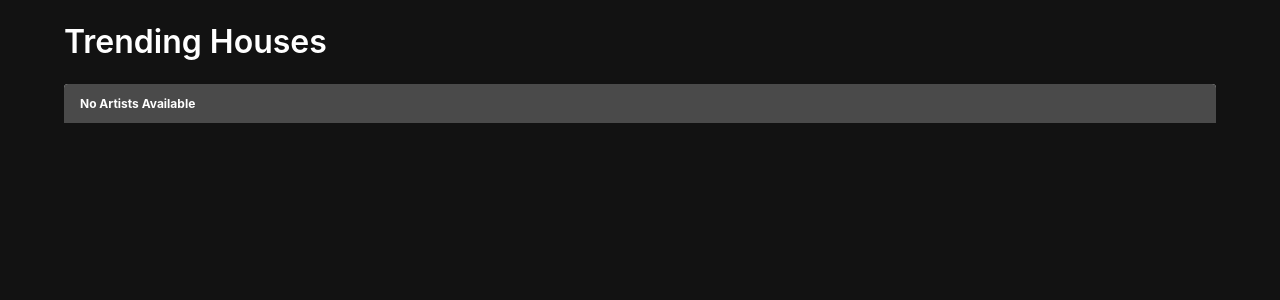
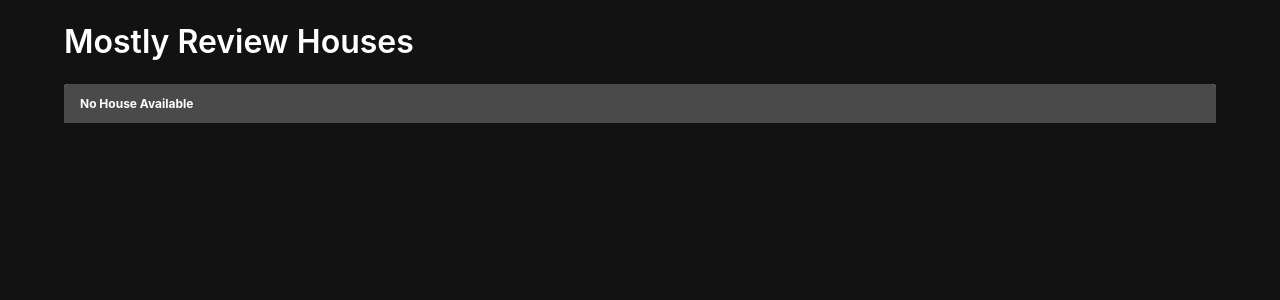
Before and after one commit to mustafacev/project4_backend, a Django app: template main_app/templates/house_list.html in a window 1280 px wide. Shown: the part 52-352 px from the top of the page. Run offline with Django 4.2, Linux system fonts and the light colour scheme; the template is opened without the code that fills it, so the values that code supplies are empty.

Commit message:
correcting

```diff
--- a/main_app/templates/house_list.html
+++ b/main_app/templates/house_list.html
@@ -5,7 +5,7 @@
 
 {% block content %}
 
-<h1 class="title pt-5">Trending Houses</h1>
+<h1 class="title pt-5">Mostly Review Houses</h1>
 <div class="gallery">
   {% for houses in house %}
   <a href="">
@@ -27,7 +27,7 @@
 	{% empty %}
   <article class="message">
     <div class="message-header">
-      <p>No Artists Available</p>
+      <p>No House  Available</p>
     </div>
   </article>
   {% endfor %}
```
